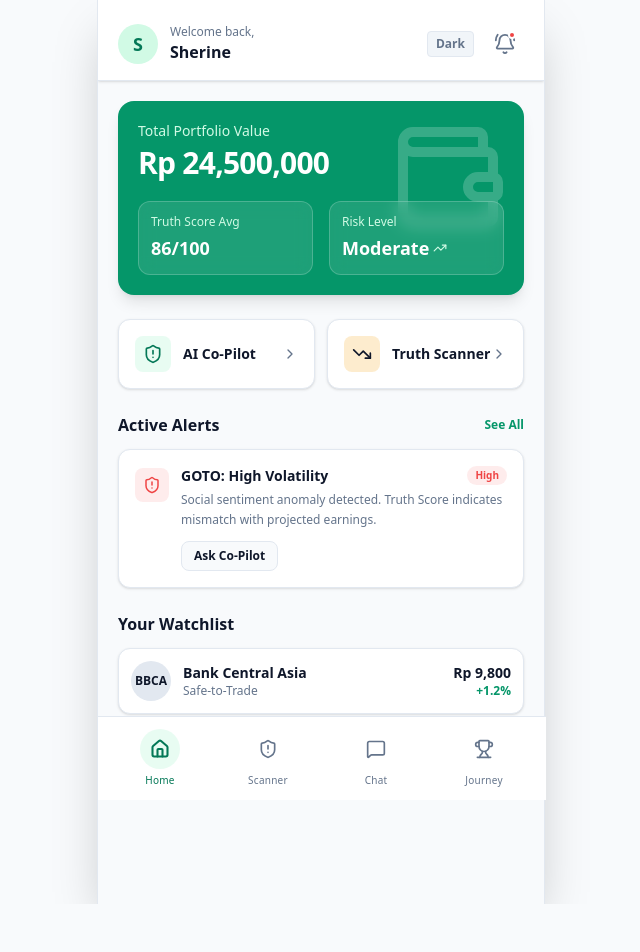
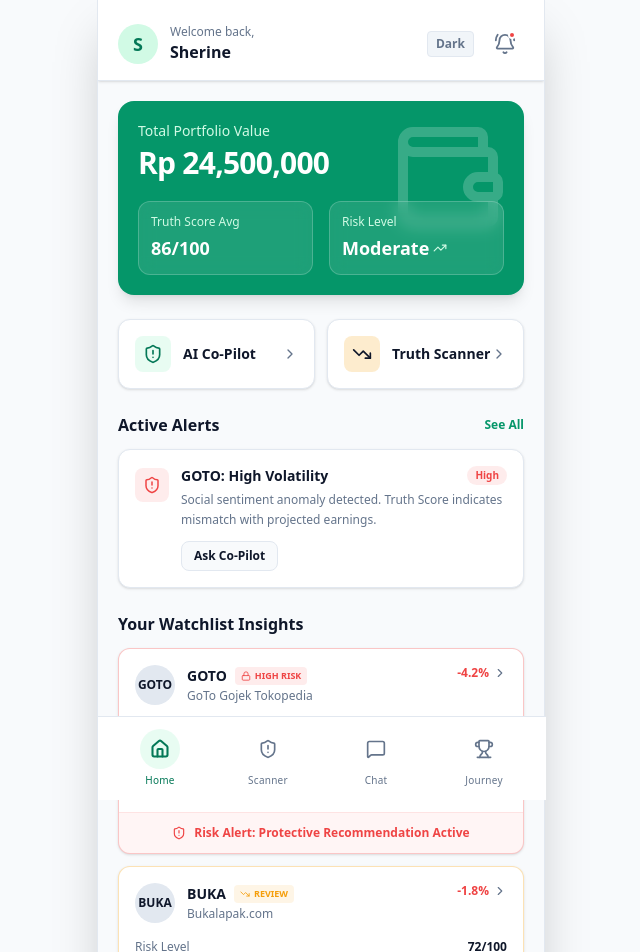
Before and after one commit to rafkiyuda/raksha-ai, a Next.js app: page / in a window 1280 px wide. Shown: the top 952 px of the page, without its empty margins (319-959 px from the left). Before the commit the page ends 904 px from the top, so only its background shows below. Built offline with nearby package versions, Linux system fonts and the light colour scheme.

Commit message:
feat: redesign Watchlist with accordions and add paste link option to Scanner

```diff
--- a/src/app/page.tsx
+++ b/src/app/page.tsx
@@ -1,6 +1,6 @@
 "use client";
 
-import { ShieldAlert, TrendingUp, TrendingDown, BellRing, ChevronRight, Wallet } from "lucide-react";
+import { ShieldAlert, TrendingUp, TrendingDown, BellRing, ChevronRight, Wallet, Lock, CheckCircle2 } from "lucide-react";
 import Link from "next/link";
 import { useTheme } from "next-themes";
 import { useEffect, useState } from "react";
@@ -117,48 +117,138 @@ export default function Home() {
           </div>
         </section>
 
-        {/* Market Movers */}
+        {/* Market Movers / Watchlist */}
         <section>
-          <h3 className="text-base font-bold text-foreground mb-3">Your Watchlist</h3>
-          <div className="flex flex-col gap-2">
-            <div className="flex justify-between items-center p-3 bg-surface rounded-xl border border-border hover:border-border/80 transition-colors cursor-pointer shadow-sm">
-              <div className="flex items-center gap-3">
-                <div className="w-10 h-10 rounded-full bg-surface-active flex items-center justify-center font-bold text-xs text-foreground">
-                  BBCA
-                </div>
-                <div>
-                  <p className="font-semibold text-sm text-foreground">Bank Central Asia</p>
-                  <p className="text-xs text-foreground-muted">Safe-to-Trade</p>
-                </div>
-              </div>
-              <div className="text-right">
-                <p className="font-semibold text-sm">Rp 9,800</p>
-                <p className="text-xs font-bold text-primary flex items-center justify-end">
-                  +1.2%
-                </p>
-              </div>
-            </div>
+          <h3 className="text-base font-bold text-foreground mb-3">Your Watchlist Insights</h3>
+          <div className="flex flex-col gap-3">
 
-            <div className="flex justify-between items-center p-3 bg-surface rounded-xl border border-border hover:border-border/80 transition-colors cursor-pointer shadow-sm">
-              <div className="flex items-center gap-3">
-                <div className="w-10 h-10 rounded-full bg-surface-active flex items-center justify-center font-bold text-xs text-foreground">
-                  BUMI
-                </div>
-                <div>
-                  <p className="font-semibold text-sm text-foreground">Bumi Resources</p>
-                  <p className="text-xs text-danger">Special Notation</p>
-                </div>
-              </div>
-              <div className="text-right">
-                <p className="font-semibold text-sm">Rp 120</p>
-                <p className="text-xs font-bold text-danger flex items-center justify-end">
-                  -3.4%
-                </p>
-              </div>
-            </div>
+            <WatchlistCard
+              ticker="GOTO"
+              name="GoTo Gojek Tokopedia"
+              change="-4.2%"
+              riskLevel={95}
+              riskTag="HIGH RISK"
+              riskIcon={Lock}
+              riskClass="danger"
+              statusMessage="Special Monitoring - High Volatility"
+              lastUpdated="2 min ago"
+              alertMessage="Risk Alert: Protective Recommendation Active"
+              insight="GOTO menunjukkan volatilitas sangat tinggi dalam 24 jam terakhir. Sentimen sosial dipenuhi hype yang tidak wajar, sementara rasio profitabilitas menurut laporan keuangan belum sejalan dengan ekspektasi. Pembelian agresif sangat tidak disarankan."
+            />
+
+            <WatchlistCard
+              ticker="BUKA"
+              name="Bukalapak.com"
+              change="-1.8%"
+              riskLevel={72}
+              riskTag="REVIEW"
+              riskIcon={TrendingDown}
+              riskClass="warning"
+              statusMessage="Under Review - Sentiment Discrepancy"
+              lastUpdated="15 min ago"
+              insight="Terdeteksi adanya pergerakan harga anomali meskipun sentimen berita cenderung netral. Sistem RAKSHA sedang mereview potensi aksi institusional vs ritel. Hindari mengambil posisi besar dengan tergesa-gesa."
+            />
+
+            <WatchlistCard
+              ticker="BBCA"
+              name="Bank Central Asia"
+              change="+1.2%"
+              riskLevel={12}
+              riskTag="SAFE"
+              riskIcon={CheckCircle2}
+              riskClass="primary"
+              statusMessage="Clear - Solid Fundamentals"
+              lastUpdated="1 hr ago"
+              insight="BCA mempertahankan performa fundamental solid tanpa fluktuasi media sosial yang mencurigakan. Pertumbuhan aset stabil. Profil risiko sangat terkendali dan cocok untuk alokasi porsi utama (Core Portfolio)."
+            />
+
           </div>
         </section>
       </div>
     </div>
   );
 }
+
+// Watchlist Card Component with Accordion
+function WatchlistCard({
+  ticker, name, change, riskLevel, riskTag, riskIcon: Icon, riskClass, statusMessage, lastUpdated, alertMessage, insight
+}: any) {
+  const [isOpen, setIsOpen] = useState(false);
+
+  const colors: Record<string, string> = {
+    danger: "text-danger bg-danger/10 border-danger/30 shadow-danger/20",
+    warning: "text-warning bg-warning/10 border-warning/30 shadow-warning/20",
+    primary: "text-primary bg-primary/10 border-primary/30 shadow-primary/20",
+  };
+  const bgColors: Record<string, string> = {
+    danger: "bg-danger",
+    warning: "bg-warning",
+    primary: "bg-primary",
+  };
+  const riskColor = colors[riskClass] || colors.primary;
+  const riskBg = bgColors[riskClass] || bgColors.primary;
+
+  return (
+    <div className={`bg-surface rounded-xl border ${riskClass === 'danger' ? 'border-danger/30' : riskClass === 'warning' ? 'border-warning/30' : 'border-primary/30'} shadow-sm overflow-hidden transition-all`}>
+      <div
+        className="p-4 cursor-pointer hover:bg-surface-hover transition-colors"
+        onClick={() => setIsOpen(!isOpen)}
+      >
+        <div className="flex justify-between items-start mb-4">
+          <div className="flex items-center gap-3">
+            <div className="w-10 h-10 rounded-full bg-surface-active flex items-center justify-center font-bold text-xs text-foreground shrink-0">
+              {ticker}
+            </div>
+            <div>
+              <div className="flex items-center gap-2 mb-0.5">
+                <h4 className="font-bold text-sm text-foreground">{ticker}</h4>
+                <span className={`text-[9px] font-bold px-1.5 py-0.5 rounded flex items-center gap-1 ${riskColor.split(' ')[0]} ${riskColor.split(' ')[1]}`}>
+                  <Icon size={10} /> {riskTag}
+                </span>
+              </div>
+              <p className="text-xs text-foreground-muted">{name}</p>
+            </div>
+          </div>
+          <div className="text-right">
+            <p className={`text-xs font-bold flex items-center justify-end ${change.startsWith('+') ? 'text-primary' : 'text-danger'}`}>
+              {change}
+              <ChevronRight size={14} className={`ml-1 text-foreground-muted transition-transform duration-200 ${isOpen ? 'rotate-90' : ''}`} />
+            </p>
+          </div>
+        </div>
+
+        <div className="mb-3">
+          <div className="flex justify-between text-xs mb-1.5">
+            <span className="text-foreground-muted font-medium">Risk Level</span>
+            <span className="font-bold text-foreground">{riskLevel}/100</span>
+          </div>
+          <div className="h-1.5 w-full bg-surface-active rounded-full overflow-hidden">
+            <div className={`h-full rounded-full ${riskBg}`} style={{ width: `${riskLevel}%` }}></div>
+          </div>
+        </div>
+
+        <div>
+          <p className="text-xs font-medium text-foreground mb-1">{statusMessage}</p>
+          <p className="text-[10px] text-foreground-muted">Last updated: {lastUpdated}</p>
+        </div>
+      </div>
+
+      {/* Accordion Content */}
+      {isOpen && (
+        <div className="px-4 py-3 bg-surface-hover border-t border-border/50 animate-in fade-in slide-in-from-top-2 duration-200">
+          <p className="text-xs text-foreground leading-relaxed pr-2">
+            <strong className="text-foreground font-semibold">AI Insight:</strong> {insight}
+          </p>
+        </div>
+      )}
+
+      {/* Alert Block */}
+      {alertMessage && (
+        <div className="bg-danger/5 p-3 flex items-center justify-center gap-2 border-t border-danger/10">
+          <ShieldAlert size={14} className="text-danger" />
+          <p className="text-xs font-semibold text-danger">{alertMessage}</p>
+        </div>
+      )}
+    </div>
+  );
+}
```
